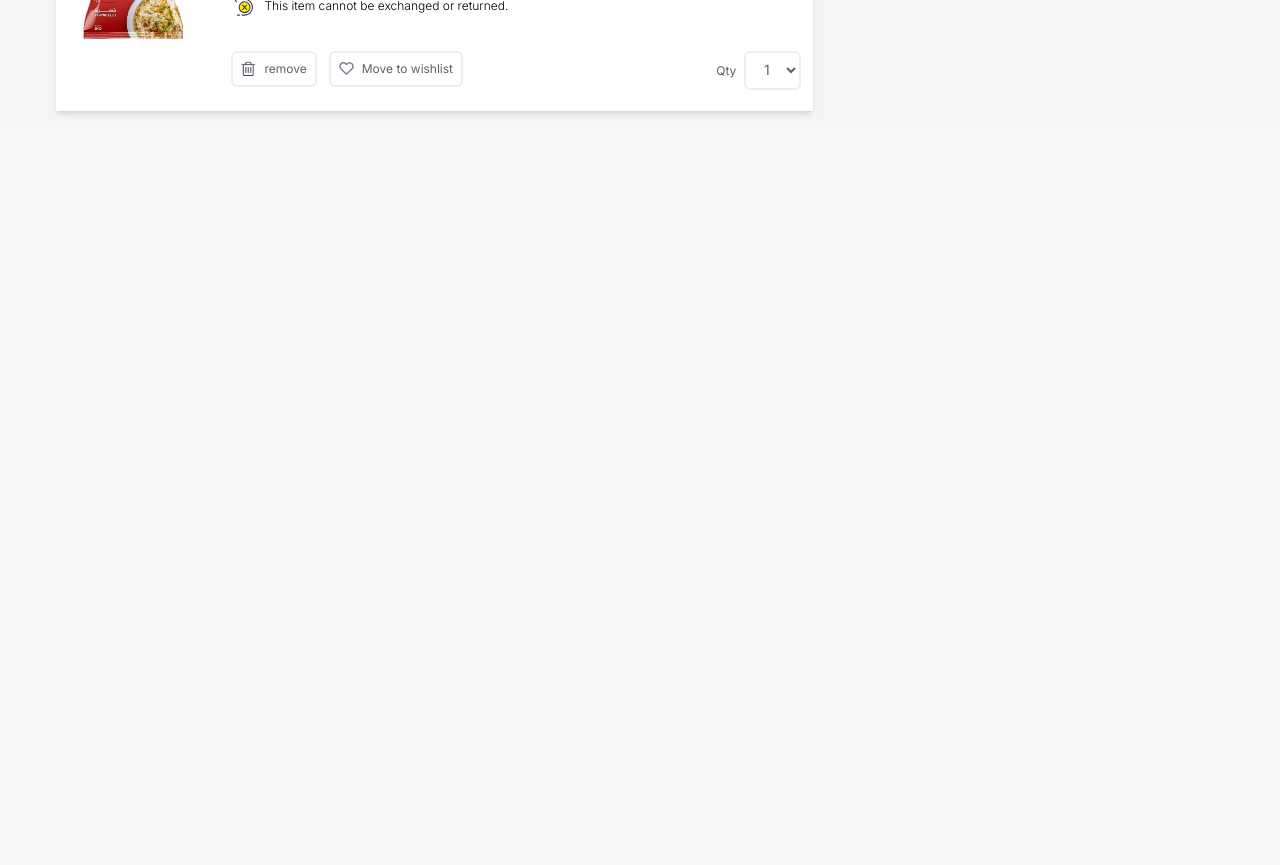
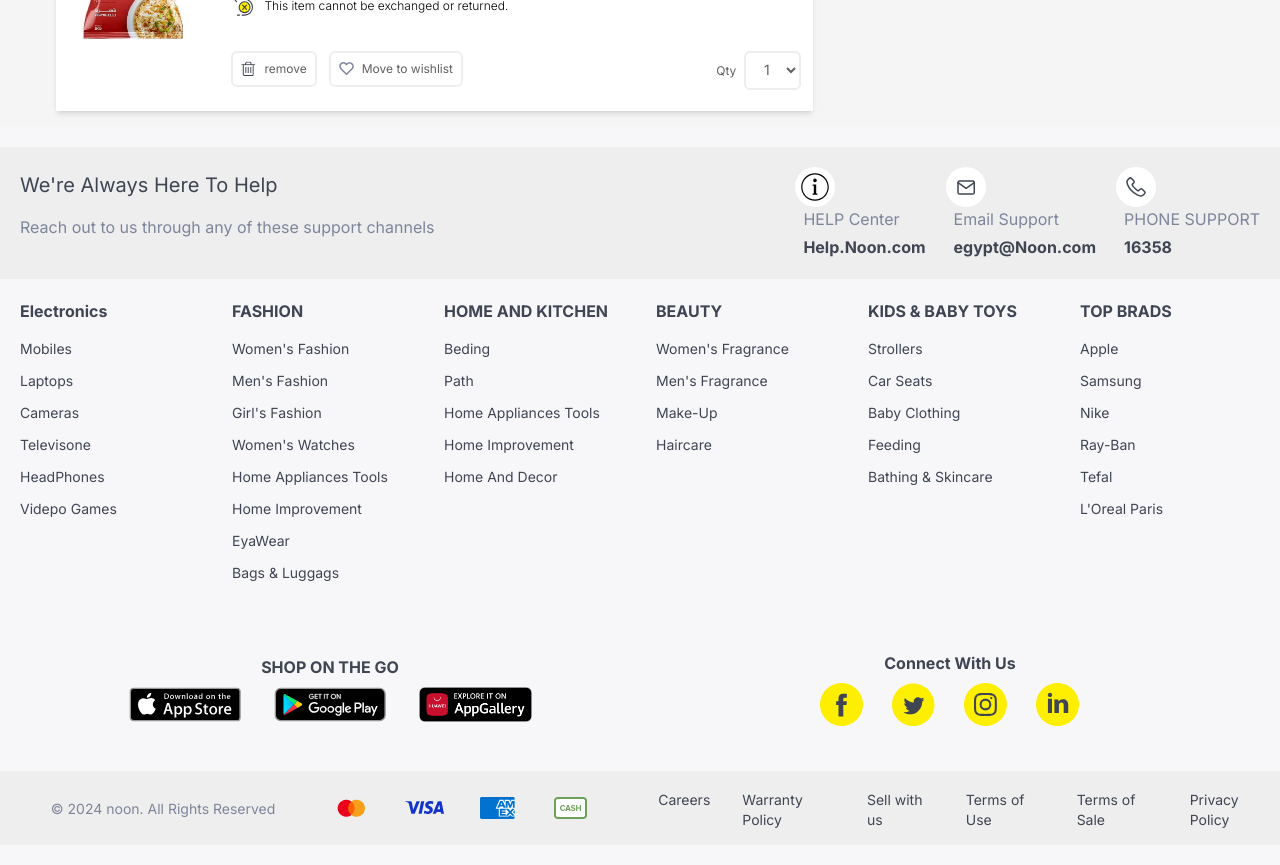
Before and after one commit to ahmediramadan01/noon-clone, a Next.js app in the folder website/: page /cart in a window 1280 px wide. Shown: the part 1780-2645 px from the top of the page. Before the commit the page ends 1907 px from the top, so only its background shows below. Built offline with nearby package versions, Linux system fonts and the light colour scheme.

Commit message:
Add header and footer components to layout.js

```diff
--- a/website/src/app/cart/page.js
+++ b/website/src/app/cart/page.js
@@ -13,7 +13,6 @@ import Image9 from "../../../public/cart-1.png";
 export default function CartPage() {
 	return (
 		<>
-			<Header></Header>
 			<div className="bg-gray-100 mx-auto px-6 ">
 				<div className="flex flex-wrap ">
 					<div className="w-full md:w-8/12 px-4">
@@ -39,8 +38,6 @@ export default function CartPage() {
 					</div>
 				</div>
 			</div>
-
-			{/* <Footer></Footer> */}
 		</>
 	);
 }
--- a/website/src/app/category/[categoryId]/page.js
+++ b/website/src/app/category/[categoryId]/page.js
@@ -190,8 +190,6 @@ const smallSliderImg = [
 export default function CategoryPage() {
 	return (
 		<>
-			<NavbarSimple />
-			<MegaMenuWithHover />
 			<div className="mx-auto">
 				<div className="w-full ">
 					<Image className=" cursor-pointer  w-full" src={AnnonceMent} alt="hhhkjy" />
@@ -319,7 +317,6 @@ export default function CategoryPage() {
 				</div>
 				<ProductSwiper />
 			</div>
-			<Footer />
 		</>
 	);
 }
--- a/website/src/app/layout.js
+++ b/website/src/app/layout.js
@@ -1,5 +1,7 @@
 import { Inter } from "next/font/google";
 import "./globals.css";
+import { Header } from "@/components/header";
+import { Footer } from "@/components/footer";
 
 const inter = Inter({ subsets: ["latin"] });
 
@@ -12,7 +14,11 @@ export const metadata = {
 export default function RootLayout({ children }) {
 	return (
 		<html lang="en">
-			<body className={inter.className}>{children}</body>
+			<body className={inter.className}>
+				<Header></Header>
+				{children}
+				<Footer></Footer>
+			</body>
 		</html>
 	);
 }
--- a/website/src/app/product/[productId]/page.js
+++ b/website/src/app/product/[productId]/page.js
@@ -40,7 +40,6 @@ function ProductPage() {
 
 	return (
 		<>
-			<Header></Header>
 			<div className="mx-auto my-2">
 				<div className="flex flex-wrap">
 					<div className="w-full md:w-1/2 lg:w-1/3 px-2">
@@ -202,8 +201,6 @@ function ProductPage() {
 					</div>
 				</div>
 			</div>
-
-			<Footer />
 		</>
 	);
 }
--- a/website/src/app/profile/page.js
+++ b/website/src/app/profile/page.js
@@ -5,10 +5,8 @@ import { ProfileSidebar } from "@/components/profileSidebar";
 import { ProfileFooter } from "@/components/profileFooter";
 import { ProfileFormbody } from "@/components/profileFormbody";
 export default function ProfilePage() {
-
 	return (
 		<>
-			<Header></Header>
 			<div className="mx-auto bg-blue-gray-50">
 				<div className="flex ">
 					<div className="lg:basis-1/6 md:basis-1/5  flex-col ">
@@ -19,7 +17,6 @@ export default function ProfilePage() {
 				</div>
 				<hr></hr>
 			</div>
-
 			<ProfileFooter></ProfileFooter>
 		</>
 	);
--- a/website/src/app/wishlist/page.js
+++ b/website/src/app/wishlist/page.js
@@ -37,7 +37,6 @@ export default function WishlistPage() {
 
 	return (
 		<>
-			<Header></Header>
 			<div className="mx-auto px-4 ms:max-width: 640px ">
 				<div className="bg-gray-50 w-full">
 					<hr className="mt-3"></hr>
@@ -244,7 +243,6 @@ export default function WishlistPage() {
 					</div>
 				</div>
 			</div>
-			{/* <Footer></Footer> */}
 		</>
 	);
 }
--- a/website/src/components/footer.js
+++ b/website/src/components/footer.js
@@ -3,7 +3,7 @@
 import { IconButton } from "@material-tailwind/react";
 import Image from "next/image";
 const linkFooter = ["Careers", "Warranty Policy", "Sell with us", "Terms of Use", "Terms of Sale", "Privacy Policy"];
-const imgIcons = ["icon1.svg", "icon2.svg", "icon3.svg", "cod-en.svg"];
+const imgIcons = ["/icon1.svg", "/icon2.svg", "/icon3.svg", "/cod-en.svg"];
 const svgSocialIcons = [
 	<svg xmlns="http://www.w3.org/2000/svg" width="43" height="43" viewBox="0 0 24 24" fill="none">
 		<title id="title">footer_fb_color</title>
@@ -180,7 +180,7 @@ export function Footer() {
 							</div>
 							{/* <div className=" w-1/2 flex flex-row rounded-full   p-2"> */}
 							{/* <div className="xl:flex xl:flex-row lg:flex lg:flex-row rounded-full lg:w-full xl:w-full p-2 justify-around  mt-4 md:mt-0 "> */}
-								<FooterIcon items={footerIcons} />
+							<FooterIcon items={footerIcons} />
 							{/* </div> */}
 						</div>
 					</div>
@@ -267,7 +267,9 @@ export function Footer() {
 					</div>
 					<div className=" w-1/2 flex flex-row rounded-full gap-4 sm:gap-8 justify-center p-2 mt-4 md:mt-0 sm:w-full sm:pt-3">
 						{linkFooter.map((item) => (
-							<p className="text-[8px] sm:text-sm text-[#404553] text-sm h-[19.6]	w-fit cursor-pointer hover:underline ">{item}</p>
+							<p className="text-[8px] sm:text-sm text-[#404553] text-sm h-[19.6]	w-fit cursor-pointer hover:underline ">
+								{item}
+							</p>
 						))}
 					</div>
 				</div>
```
Also changed, not shown: website/src/app/home/page.js (+0 -2 lines), website/src/app/not-found.js (+0 -2 lines).
